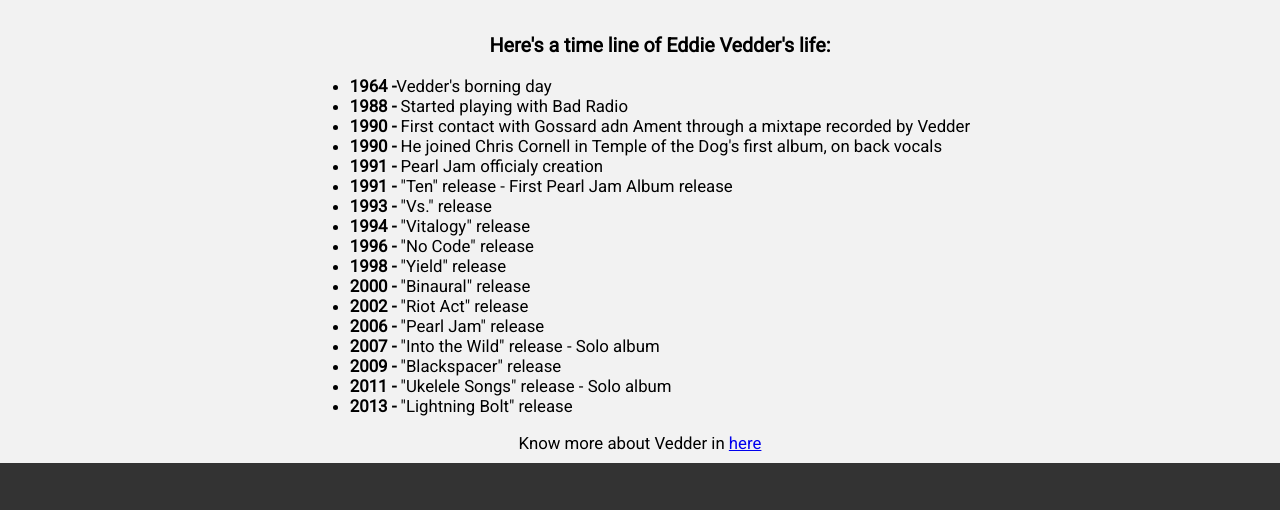
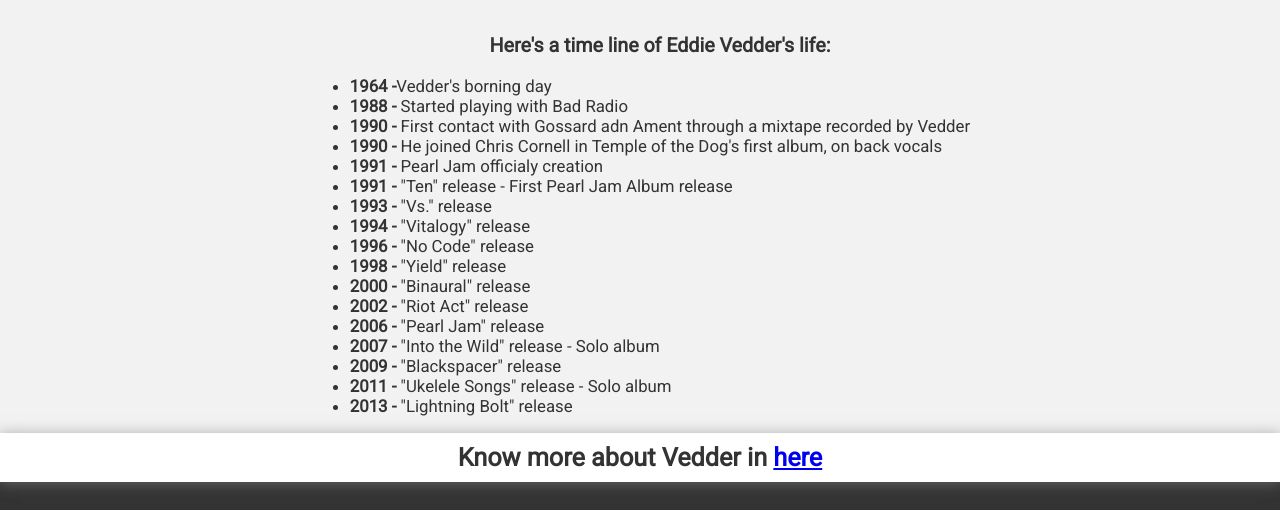
Before and after one commit to PabloCaDa/fcc_tributePage, a plain HTML site: page index.html in a window 1280 px wide. Shown: the part 529-1039 px from the top of the page. Drawn offline with Linux system fonts and the light colour scheme.

Commit message:
Changes on wikipedia link

```diff
--- a/assets/styles/main.css
+++ b/assets/styles/main.css
@@ -3,6 +3,7 @@ body{
     background-color: #f2f2f2;
     margin:0px;
     font-family: 'Roboto', Arial, sans-serif ;
+    color:#333;
 }
 
 header{
@@ -46,7 +47,7 @@ header{
 }
 
 section{
-    padding:10px 0px;
+    padding-top:10px;
 }
 
 #img-div{
@@ -72,6 +73,15 @@ section{
     font-size: 1.2em;
 }
 
+#moreInfo{
+    font-size: 1.5em;
+    font-weight: bold;
+    width: 100%;
+    background-color: #fff;
+    padding:10px 0px;
+    box-shadow: 0px 1px 13px 1px hsla(0, 0%, 52%, 0.596);
+}
+
 footer{
     background-color: #333;
     padding: 50px;
--- a/index.html
+++ b/index.html
@@ -46,7 +46,7 @@
                     <li><strong>2013 - </strong>"Lightning Bolt" release</li>
                 </ul>
 
-                <div class="text-center">
+                <div id="moreInfo"class="text-center">
                     Know more about Vedder in <a id="tribute-link" href="https://es.wikipedia.org/wiki/Eddie_Vedder#Discograf%C3%ADa" target="_blank" title="Eddie Vedder Wikipedia">here</a>
                 </div>
             </div>
```
